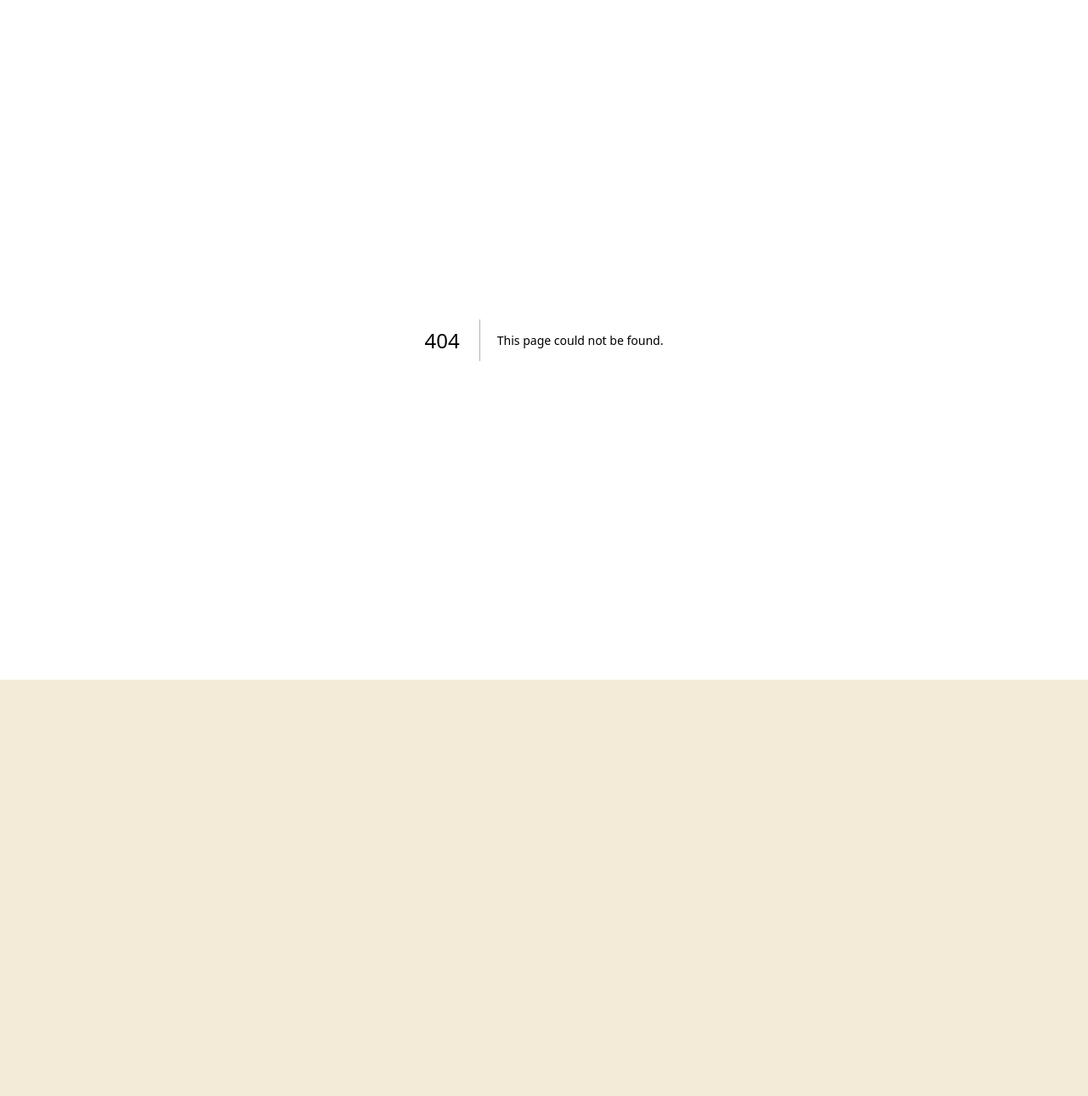
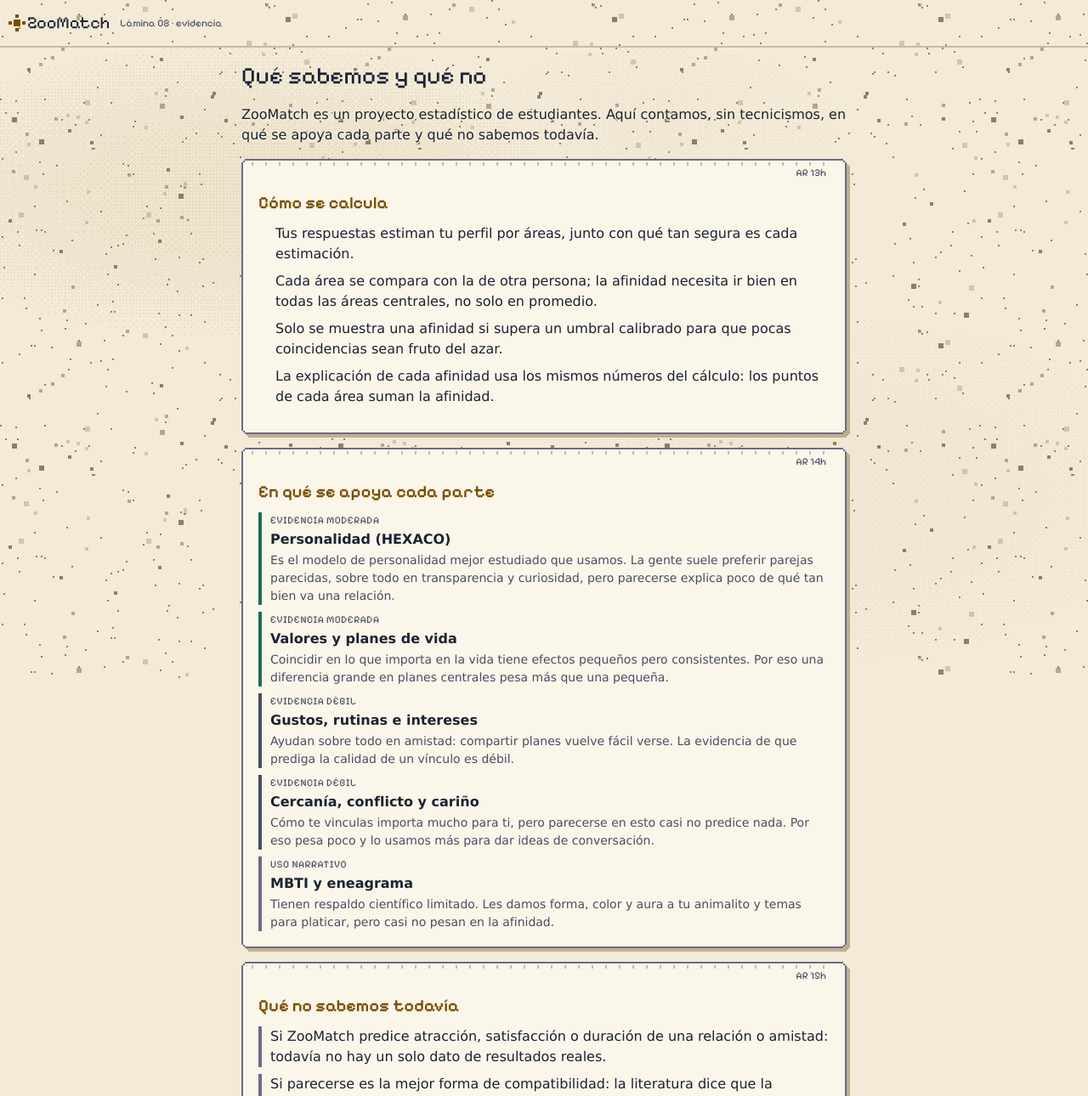
Before and after one commit to AmeliaDi/ProyectoENESZooMatch, a Next.js app: page /evidencia in a window 1280 px wide. Before the commit this address had no page. Shown: the top 1290 px of the page at 85% size. Before the commit the page ends 800 px from the top, so only its background shows below. Built offline with nearby package versions, Linux system fonts and the light colour scheme; a web font is replaced by a local one.

Commit message:
Add evidence page and honest result copy
The result says scores order possibilities, are not probabilities and
may change as people join or refine. /evidencia summarises what each
layer rests on and what we do not know yet.

```diff
--- /dev/null
+++ b/data/evidence-summary.json
@@ -0,0 +1,57 @@
+{
+  "version": "evidence-summary-1",
+  "nota": "Resumen amable de docs/EVIDENCIA.md y docs/VALIDACION.md para la página /evidencia. Cada fila enlaza ids de evidencia (campo interno 'decision', no visible).",
+  "intro": "ZooMatch es un proyecto estadístico de estudiantes. Aquí contamos, sin tecnicismos, en qué se apoya cada parte y qué no sabemos todavía.",
+  "layers": [
+    {
+      "title": "Personalidad (HEXACO)",
+      "strength": "moderada",
+      "text": "Es el modelo de personalidad mejor estudiado que usamos. La gente suele preferir parejas parecidas, sobre todo en transparencia y curiosidad, pero parecerse explica poco de qué tan bien va una relación.",
+      "decision": ["EV-100", "EV-104", "EV-01"]
+    },
+    {
+      "title": "Valores y planes de vida",
+      "strength": "moderada",
+      "text": "Coincidir en lo que importa en la vida tiene efectos pequeños pero consistentes. Por eso una diferencia grande en planes centrales pesa más que una pequeña.",
+      "decision": ["EV-105", "EV-22", "EV-23"]
+    },
+    {
+      "title": "Gustos, rutinas e intereses",
+      "strength": "debil",
+      "text": "Ayudan sobre todo en amistad: compartir planes vuelve fácil verse. La evidencia de que prediga la calidad de un vínculo es débil.",
+      "decision": ["EV-113", "EV-111"]
+    },
+    {
+      "title": "Cercanía, conflicto y cariño",
+      "strength": "debil",
+      "text": "Cómo te vinculas importa mucho para ti, pero parecerse en esto casi no predice nada. Por eso pesa poco y lo usamos más para dar ideas de conversación.",
+      "decision": ["EV-107", "EV-108", "EV-110"]
+    },
+    {
+      "title": "MBTI y eneagrama",
+      "strength": "heuristica",
+      "text": "Tienen respaldo científico limitado. Les damos forma, color y aura a tu animalito y temas para platicar, pero casi no pesan en la afinidad.",
+      "decision": ["EV-30", "EV-32", "EV-40"]
+    }
+  ],
+  "strength_labels": {
+    "fuerte": "Evidencia fuerte",
+    "moderada": "Evidencia moderada",
+    "debil": "Evidencia débil",
+    "heuristica": "Uso narrativo"
+  },
+  "unknowns": [
+    "Si ZooMatch predice atracción, satisfacción o duración de una relación o amistad: todavía no hay un solo dato de resultados reales.",
+    "Si parecerse es la mejor forma de compatibilidad: la literatura dice que la similitud de personalidad explica poco y que la atracción de una pareja concreta es casi impredecible.",
+    "Si los pesos son los mejores posibles: son supuestos prudentes que se revisarán con datos.",
+    "Si el test funciona igual en estudiantes reales de la UNAM: la estructura del test se probó con datos sintéticos.",
+    "Qué significa un porcentaje en absoluto: el puntaje ordena posibilidades respecto a un umbral; no es una probabilidad."
+  ],
+  "how": [
+    "Tus respuestas estiman tu perfil por áreas, junto con qué tan segura es cada estimación.",
+    "Cada área se compara con la de otra persona; la afinidad necesita ir bien en todas las áreas centrales, no solo en promedio.",
+    "Solo se muestra una afinidad si supera un umbral calibrado para que pocas coincidencias sean fruto del azar.",
+    "La explicación de cada afinidad usa los mismos números del cálculo: los puntos de cada área suman la afinidad."
+  ],
+  "closing": "Esto es un proyecto estadístico, no una medida de tu valor. Tu cielo es tuyo, con o sin constelaciones."
+}
--- /dev/null
+++ b/src/app/evidencia/page.tsx
@@ -0,0 +1,9 @@
+import type { Metadata } from "next";
+
+import { EvidenceView } from "@/ui/evidence/evidence-view";
+
+export const metadata: Metadata = { title: "Qué sabemos y qué no | ZooMatch" };
+
+export default function EvidenciaPage() {
+  return <EvidenceView />;
+}
--- /dev/null
+++ b/src/config/evidence-summary.ts
@@ -0,0 +1,36 @@
+import { z } from "zod";
+
+import raw from "../../data/evidence-summary.json";
+import { loadConfig } from "./load";
+
+/**
+ * `data/evidence-summary.json`: the friendly evidence page (`/evidencia`).
+ * `decision` ids link each row to `docs/EVIDENCIA.md`; they are internal and
+ * never rendered.
+ */
+const STRENGTHS = ["fuerte", "moderada", "debil", "heuristica"] as const;
+const text = z.string().trim().min(1).max(260);
+
+export const evidenceSummarySchema = z.strictObject({
+  version: z.string().min(1),
+  nota: z.string().min(1),
+  intro: text,
+  layers: z
+    .array(
+      z.strictObject({
+        title: z.string().min(1).max(40),
+        strength: z.enum(STRENGTHS),
+        text,
+        decision: z.array(z.string().regex(/^EV-\d{2,3}$/)).min(1),
+      }),
+    )
+    .min(1),
+  strength_labels: z.strictObject({ fuerte: text, moderada: text, debil: text, heuristica: text }),
+  unknowns: z.array(text).min(3),
+  how: z.array(text).min(1),
+  closing: text,
+});
+
+export type EvidenceSummary = z.output<typeof evidenceSummarySchema>;
+
+export const EVIDENCE_SUMMARY: Readonly<EvidenceSummary> = loadConfig("evidence-summary", evidenceSummarySchema, raw);
--- /dev/null
+++ b/src/ui/evidence/evidence-view.tsx
@@ -0,0 +1,59 @@
+"use client";
+
+/**
+ * "/evidencia": what each part of ZooMatch rests on and what we do not know
+ * yet, in friendly language. Static copy from `data/evidence-summary.json`;
+ * the strength label is printed (never conveyed by colour alone).
+ */
+import Link from "next/link";
+
+import { EVIDENCE_SUMMARY } from "@/config/evidence-summary";
+import { AtlasShell } from "@/ui/kit/atlas-shell";
+import { Frame } from "@/ui/kit/surfaces";
+
+export function EvidenceView() {
+  const s = EVIDENCE_SUMMARY;
+  return (
+    <AtlasShell plate="Lámina 08 · evidencia">
+      <main className="zm-evidence">
+        <h1 className="zm-evidence__h">Qué sabemos y qué no</h1>
+        <p>{s.intro}</p>
+
+        <Frame title="Cómo se calcula" coord="AR 13h">
+          <ol className="zm-settings__steps">
+            {s.how.map((line) => (
+              <li key={line}>{line}</li>
+            ))}
+          </ol>
+        </Frame>
+
+        <Frame title="En qué se apoya cada parte" coord="AR 14h">
+          <ul className="zm-evidence__list">
+            {s.layers.map((layer) => (
+              <li key={layer.title} className="zm-evidence__row" data-strength={layer.strength}>
+                <span className="zm-evidence__tag">{s.strength_labels[layer.strength]}</span>
+                <strong>{layer.title}</strong>
+                <p className="zm-detail__muted">{layer.text}</p>
+              </li>
+            ))}
+          </ul>
+        </Frame>
+
+        <Frame title="Qué no sabemos todavía" coord="AR 15h">
+          <ul className="zm-evidence__list">
+            {s.unknowns.map((line) => (
+              <li key={line} className="zm-evidence__row">
+                <p>{line}</p>
+              </li>
+            ))}
+          </ul>
+        </Frame>
+
+        <p className="zm-detail__muted">{s.closing}</p>
+        <p>
+          <Link href="/resultado">Volver a mi cielo</Link> · <Link href="/ajustes#como-se-calcula">Ajustes</Link>
+        </p>
+      </main>
+    </AtlasShell>
+  );
+}
--- a/src/ui/result/result-view.tsx
+++ b/src/ui/result/result-view.tsx
@@ -24,6 +24,10 @@ const ConstellationSection = dynamic(
   () => import("@/ui/constellation/ConstellationSection").then((m) => m.ConstellationSection),
   { ssr: false, loading: () => <LoadingState title="Acomodando las estrellas…" /> },
 );
+
+/** The top-K is fragile under noise (ADR-020): never present it as final. */
+export const RESULT_FINE_COPY =
+  "Afinidades estimadas con datos sintéticos: ordenan posibilidades, no son probabilidades. La lista puede cambiar cuando entra gente nueva o afinas tu perfil.";
 
 export const FEW_PEOPLE_COPY =
   "Todavía somos pocxs en el cielo. Cuando entre más gente, tu constelación puede crecer.";
@@ -205,7 +209,8 @@ export function PublicResultView() {
         )}
 
         <p className="zm-result__fine">
-          Afinidad estimada con el test, no destino. <Link href="/ajustes#como-se-calcula">Cómo se calcula</Link>
+          {RESULT_FINE_COPY} <Link href="/evidencia">Qué sabemos y qué no</Link> ·{" "}
+          <Link href="/perfil">Afinar mi perfil</Link>
         </p>
       </main>
     </AtlasShell>
--- a/src/ui/settings/settings-view.tsx
+++ b/src/ui/settings/settings-view.tsx
@@ -225,10 +225,19 @@ export function SettingsView() {
               romance y {pct(MATCHING_CONFIG.tracks.amistad.minimum_similarity_exclusive)} en amistad. Romance además
               respeta orientación, identidad y tipo de relación de ambas personas.
             </li>
-            <li>La confianza es “alta” solo si la afinidad supera el umbral con holgura y ningún área queda baja.</li>
+            <li>
+              “Lo que más conecta” muestra cuántos puntos aporta cada área: suman exactamente la afinidad. MBTI y
+              eneagrama aparecen aparte, como temas para platicar, con su peso real (muy pequeño).
+            </li>
+            <li>
+              La confianza es “alta” solo si la afinidad supera el umbral con holgura, ningún área central queda baja y
+              hay respuestas suficientes. Afinar tu perfil con más módulos reduce la incertidumbre.
+            </li>
           </ol>
           <p className="zm-detail__muted">
-            Es una estimación estadística sin validación con parejas reales: no predice relaciones y no mide tu valor.
+            El puntaje ordena posibilidades; no es una probabilidad. Está calibrado con datos sintéticos y sin
+            validación con parejas reales: no predice relaciones y no mide tu valor.{" "}
+            <Link href="/evidencia">Qué sabemos y qué no todavía</Link>
           </p>
         </Frame>
       </main>
```
Also changed, not shown: 1 other file (tests, documents, lock files or other folders).
